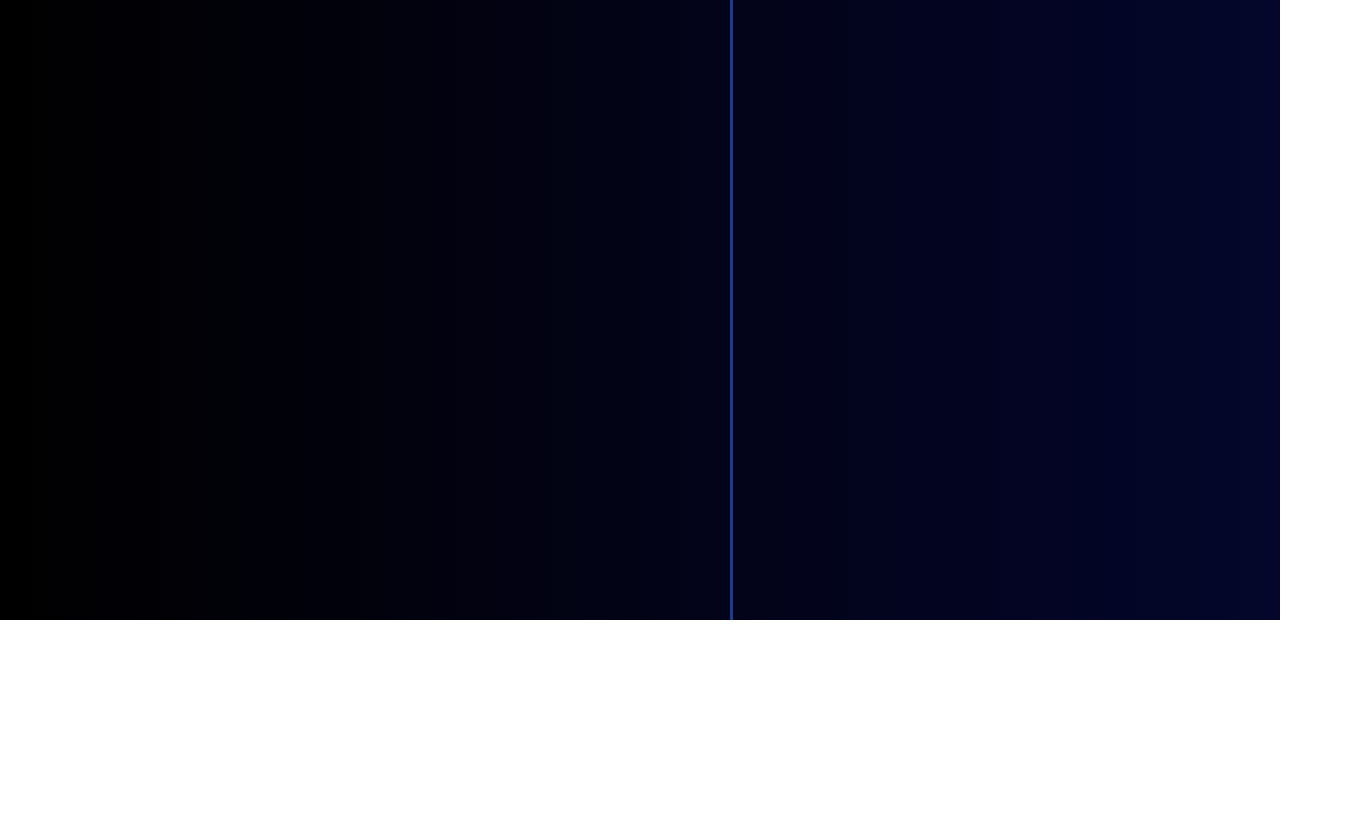
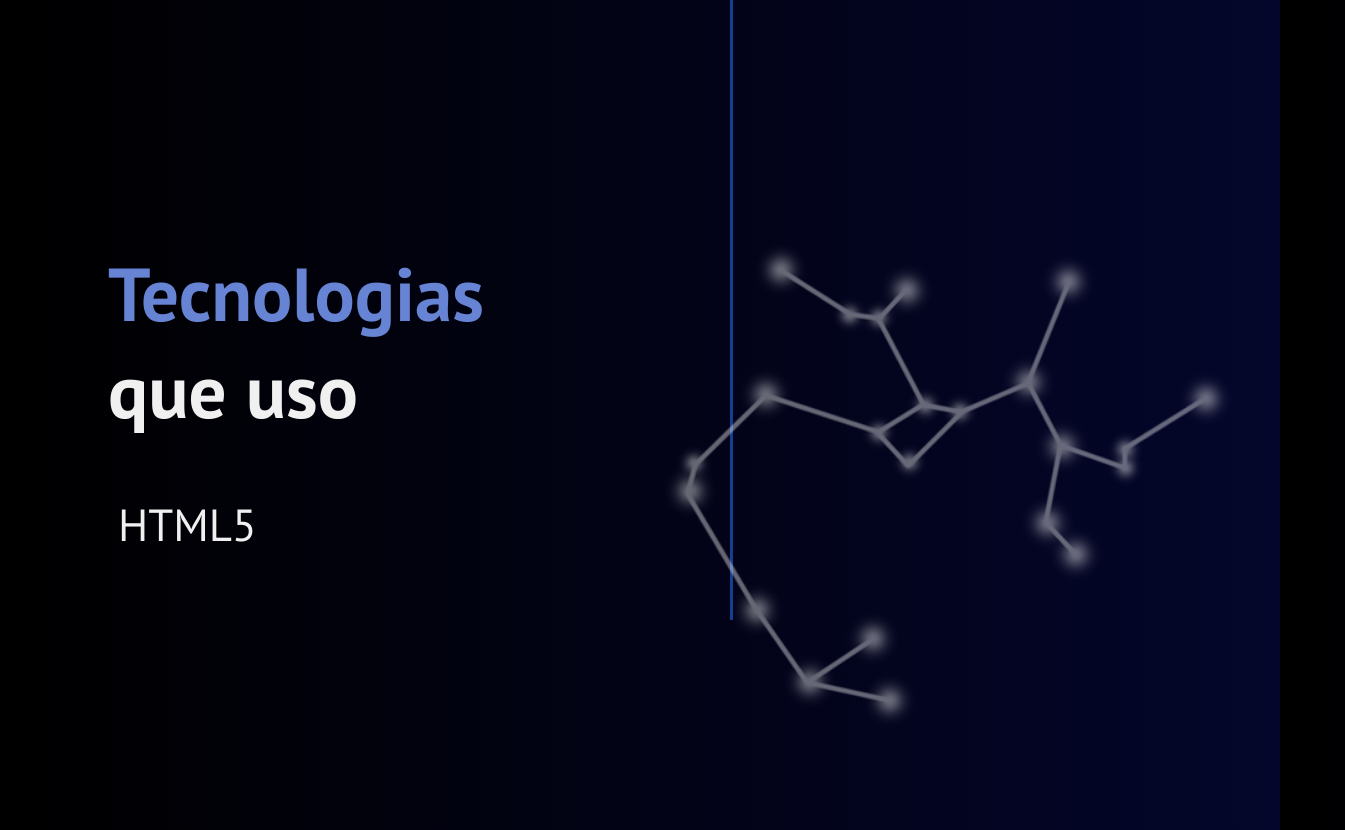
Before and after one commit to Dev-vii/Portfolio-2.0, a plain HTML site: page index.html in a window 1280 px wide. Shown: the part 1780-2610 px from the top of the page, 1345 px wide, since content can reach past the window. Before the commit the page ends 2400 px from the top, so only its background shows below. Drawn offline with Linux system fonts and the light colour scheme.

Commit message:
Add seção de tecnologias

```diff
--- a/index.html
+++ b/index.html
@@ -46,6 +46,15 @@
             <img src="img/cloud2.png" alt="cloud2" class="cloud2">
         </div>
 
+        <div id="Tecnologias">
+            <h3><span style="color: rgb(103, 132, 212); font-weight: 600;">Tecnologias</span> que uso</h3>
+            <p id="techp">HTML5</p>
+            <img src="img/techs/constellation.png" alt="constellation" class="constll">
+            <div class="techs">
+
+            </div>
+        </div>
+
     </section>
     <script src="script.js"></script>
 </body>
--- a/style.css
+++ b/style.css
@@ -1,3 +1,7 @@
+html {
+    scroll-behavior: smooth;
+}
+
 body {
     background: linear-gradient(to left, rgb(4, 6, 43), black);
     color: #f0f0f0;
@@ -135,3 +139,31 @@ header {
         z-index: -1;
     }
 }
+
+#Tecnologias {
+    position: absolute;
+    top: 1900px;
+
+    h3 {
+        position: absolute;
+        font-family: "PT Sans", sans-serif;
+        top: 50px;
+        left: 100px;
+        font-size: 75px;
+    }
+
+    p {
+        position: absolute;
+        font-family: "PT Sans", sans-serif;
+        top: 330px;
+        left: 110px;
+        font-size: 45px;
+    }
+
+    .constll {
+        position: absolute;
+        height: 710px;
+        filter: opacity(40%);
+        left: 530px;
+    }
+}
```
Also changed, not shown: img/techs/constellation.png (added).
